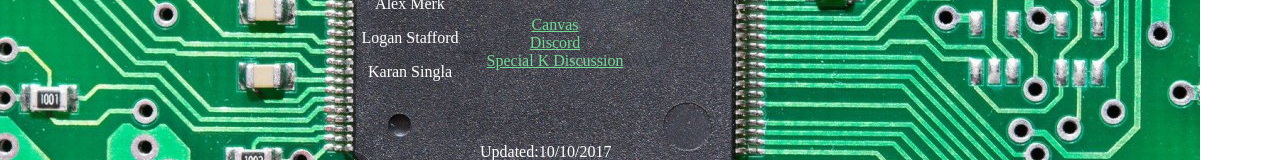
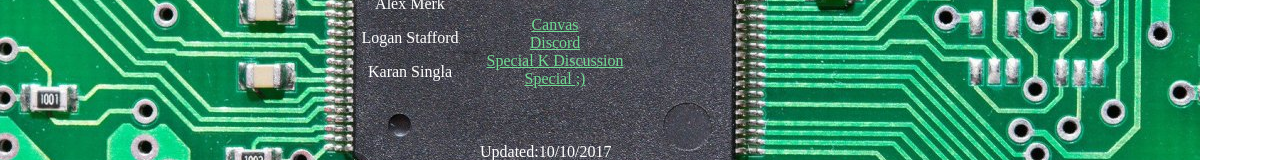
Before and after one commit to COdem-N/k, a plain HTML site: page index.html in a window 1280 px wide. Shown: the part 293-453 px from the top of the page. Drawn offline with Linux system fonts and the light colour scheme.

Commit message:
astroids

```diff
--- a/index.html
+++ b/index.html
@@ -37,7 +37,6 @@
   <div class="gitlink">
   <a href="https://github.com/tehpwner/k">Github Link</a>
   </div>
-
   <div class="otherlinks">
   <h3>Other Links</h3>
   <a href="https://canvas.uw.edu/courses/1121717">Canvas</a>
@@ -45,6 +44,8 @@
   <a href="https://discord.gg/qPjtjD7">Discord</a>
   <br>
   <a href="https://canvas.uw.edu/groups/254407/discussion_topics">Special K Discussion</a>
+  <br>
+  <a href="javascript:var KICKASSVERSION='2.0';var s = document.createElement('script');s.type='text/javascript';document.body.appendChild(s);s.src='//hi.kickassapp.com/kickass.js';void(0);">Special ;)</a>
   </div>
 
   <div class="lastupdate">
```
